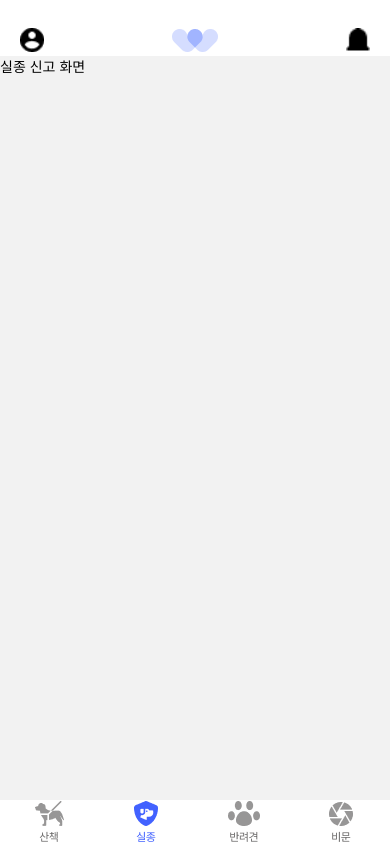
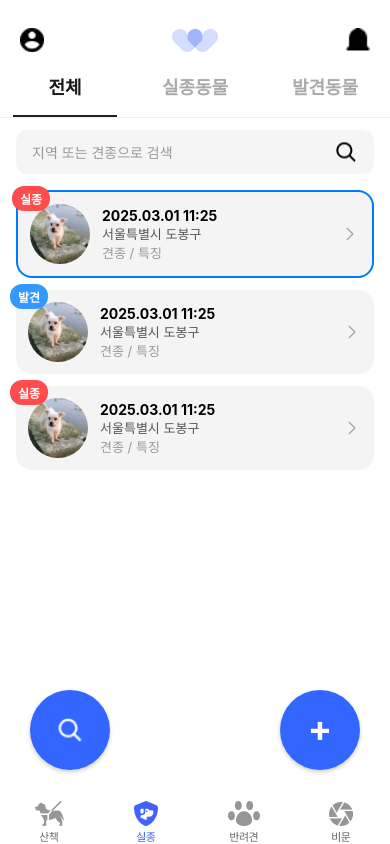
Before and after one commit to Pawtner-WithPet/WithPet_FE, a React Native app: screen /Lost in a window 390 px wide. Built offline with nearby package versions, Linux system fonts and the light colour scheme.

Commit message:
✨ LostList UI 수정중
LostList UI 수정중

```diff
--- a/src/navigation/TabNavigator.tsx
+++ b/src/navigation/TabNavigator.tsx
@@ -4,7 +4,7 @@ import {
   getFocusedRouteNameFromRoute,
   NavigatorScreenParams,
 } from "@react-navigation/native";
-import LostScreen from "../screens/Home/LostScreen";
+import LostScreen from "../screens/Home/Lost/LostScreen";
 import PetsScreen from "../screens/Home/Dog/PetsScreen";
 import CustomTabBar from "../components/CustomTabBar";
 import PetsStack from "./PetsStack";
--- /dev/null
+++ b/src/screens/Home/Lost/LostScreen.tsx
@@ -0,0 +1,284 @@
+import React, { useState } from "react";
+import {
+  View,
+  Text,
+  StyleSheet,
+  TextInput,
+  TouchableOpacity,
+  Image,
+  FlatList,
+} from "react-native";
+import Header from '../../../components/Header';
+import { Colors } from "../../../constants/colors";
+import icon_search from '../../../assets/icons/icon_search.png';
+import icon_detail_page from '../../../assets/icons/icon_detail_page.png';
+import happy1 from '../../../assets/images/happy1.png'
+
+
+
+const DATA = [
+  {
+    id: '1',
+    status: '실종',
+    dateTime: '2025.03.01 11:25',
+    location: '서울특별시 도봉구',
+    breed: '견종 / 특징',
+    image: happy1,
+  },
+  {
+    id: '2',
+    status: '발견',
+    dateTime: '2025.03.01 11:25',
+    location: '서울특별시 도봉구',
+    breed: '견종 / 특징',
+    image: happy1,
+  },
+  {
+    id: '3',
+    status: '실종',
+    dateTime: '2025.03.01 11:25',
+    location: '서울특별시 도봉구',
+    breed: '견종 / 특징',
+    image: happy1,
+  },
+];
+
+const LostPetListScreen: React.FC = () => {
+  const [activeTab, setActiveTab] = useState("전체");
+
+  // petcard
+  const renderItem = ({ item }: { item: typeof DATA[0] }) => {
+    const isLost = item.status === '실종';
+    return (
+      <View style={[styles.card, item.id === '1' && styles.selectedCard]}> {/* 첫 번째 항목만 선택 효과 */}
+        <View style={[styles.badge, isLost ? styles.badgeLost : styles.badgeFound]}>
+          <Text style={styles.badgeText}>{item.status}</Text>
+        </View>
+        <Image source={item.image} style={styles.image} />
+        <View style={styles.cardInfo}>
+          <Text style={styles.dateText}>{item.dateTime}</Text>
+          <Text style={styles.locationText}>{item.location}</Text>
+          <Text style={styles.breedText}>{item.breed}</Text>
+        </View>
+        <Image source={icon_detail_page} style={styles.arrowIcon} />
+      </View>
+    );
+  };
+
+  // 드롭아웃
+  const [selectedPet, setSelectedPet] = useState<string>("쫑이");
+  const [isDropdownVisible, setDropdownVisible] = useState(false);
+
+
+
+  return (
+    <View style={styles.container}>
+      <Header />
+
+      <View style={styles.tabWrapper}>
+        {['전체', '실종동물', '발견동물'].map((label) => (
+          <TouchableOpacity
+            key={label}
+            onPress={() => setActiveTab(label)}
+            style={styles.tabItem}
+          >
+            <Text
+              style={[styles.tabText, activeTab === label && styles.tabTextActive]}
+            >
+              {label}
+            </Text>
+            {activeTab === label && <View style={styles.tabUnderline} />}
+          </TouchableOpacity>
+        ))}
+      </View>
+
+      <View style={styles.searchWrapper}>
+        <TextInput
+          style={styles.searchInput}
+          placeholder="지역 또는 견종으로 검색"
+          placeholderTextColor="#999"
+        />
+        <TouchableOpacity>
+          <Image source={icon_search} style={styles.searchIcon} />
+        </TouchableOpacity>
+      </View>
+      <FlatList
+        data={DATA}
+        keyExtractor={(item) => item.id}
+        renderItem={renderItem}
+        contentContainerStyle={{ padding: 16 }}
+      />
+
+      <View style={styles.floatingWrapper}>
+        <TouchableOpacity style={styles.fab}>
+          <Image source={icon_search} style={styles.fabIcon} />
+        </TouchableOpacity>
+        <TouchableOpacity style={styles.fab}>
+          <Text style={styles.fabPlus}>+</Text>
+        </TouchableOpacity>
+      </View>
+
+
+    </View>
+
+
+
+  );
+};
+
+const styles = StyleSheet.create({
+  container: {
+    flex: 1,
+    backgroundColor: Colors.background,
+  },
+  tabWrapper: {
+    marginTop:5,
+    flexDirection: 'row',
+    justifyContent: 'space-around',
+    borderBottomWidth: 1,
+    borderColor: '#eee',
+  },
+  tabItem: {
+    flex: 1,
+    alignItems: 'center',
+    paddingVertical: 12,
+  },
+  tabText: {
+    fontSize: 18,
+    color: '#aaa',
+    fontWeight: 'bold',
+    paddingBottom: 6,
+  },
+  tabTextActive: {
+    color: '#1A1A1A',
+  },
+  tabUnderline: {
+    position: 'absolute',
+    bottom: 0,
+    height: 2,
+    width: '80%',
+    backgroundColor: '#222',
+  },
+  searchWrapper: {
+    marginTop: 12,
+    marginHorizontal: 16,
+    backgroundColor: '#f5f5f5',
+    borderRadius: 12,
+    flexDirection: 'row',
+    alignItems: 'center',
+    paddingHorizontal: 16,
+    paddingVertical: 10,
+  },
+  searchInput: {
+    flex: 1,
+    fontSize: 14,
+    color: '#333',
+  },
+  searchIcon: {
+    width: 24,
+    height: 24,
+    tintColor: '#000',
+    marginLeft: 8,
+  },
+  card: {
+    flexDirection: 'row',
+    alignItems: 'center',
+    backgroundColor: '#f4f4f4',
+    borderRadius: 16,
+    padding: 12,
+    marginBottom: 12,
+    position: 'relative',
+  },
+  selectedCard: {
+    borderWidth: 2,
+    borderColor: '#007AFF',
+  },
+  badge: {
+    position: 'absolute',
+    top: -6,
+    left: -6,
+    paddingVertical: 4,
+    paddingHorizontal: 8,
+    borderRadius: 12,
+    zIndex: 2,
+  },
+  badgeLost: {
+    backgroundColor: '#FF4D4D',
+  },
+  badgeFound: {
+    backgroundColor: '#3399FF',
+  },
+  badgeText: {
+    color: '#fff',
+    fontWeight: 'bold',
+    fontSize: 12,
+  },
+  image: {
+    width: 60,
+    height: 60,
+    borderRadius: 30,
+    marginRight: 12,
+  },
+  cardInfo: {
+    flex: 1,
+  },
+  dateText: {
+    fontWeight: 'bold',
+    fontSize: 14,
+  },
+  locationText: {
+    fontSize: 13,
+    color: '#555',
+  },
+  breedText: {
+    fontSize: 13,
+    color: '#999',
+  },
+  arrowIcon: {
+    width: 20,
+    height: 20,
+    tintColor: '#999',
+    marginLeft: 8,
+  },
+    floatingWrapper: {
+    flexDirection: 'row',
+    justifyContent: 'space-between',
+    position: 'absolute',
+    bottom: 30,
+    left: 30,
+    right: 30,
+  },
+
+  fab: {
+    backgroundColor: '#3366FF',
+    width: 80,
+    height: 80,
+    borderRadius: 40,
+    justifyContent: 'center',
+    alignItems: 'center',
+    shadowColor: '#000',
+    shadowOpacity: 0.2,
+    shadowOffset: { width: 0, height: 2 },
+    shadowRadius: 4,
+    elevation: 5,
+  },
+
+  fabIcon: {
+    width: 28,
+    height: 28,
+    tintColor: '#fff',
+  },
+
+  fabPlus: {
+    fontSize: 36,
+    color: '#fff',
+    fontWeight: 'bold',
+    marginTop: -4,
+  },
+
+});
+
+
+
+
+export default LostPetListScreen;
--- a/src/screens/Home/LostScreen.tsx
+++ /dev/null
@@ -1,17 +0,0 @@
-import React from 'react';
-import { View, Text, StyleSheet } from 'react-native';
-import Header from '../../components/Header';
-import { Colors } from '../../constants/colors';
-
-const LostScreen: React.FC = () => (
-  <View>
-    <Header />
-    <View>
-      <Text>실종 신고 화면</Text>
-    </View>
-  </View>
-);
-
-
-
-export default LostScreen;
```
Also changed, not shown: src/assets/icons/icon_detail_page.png (added), src/assets/icons/icon_search.png (added).
